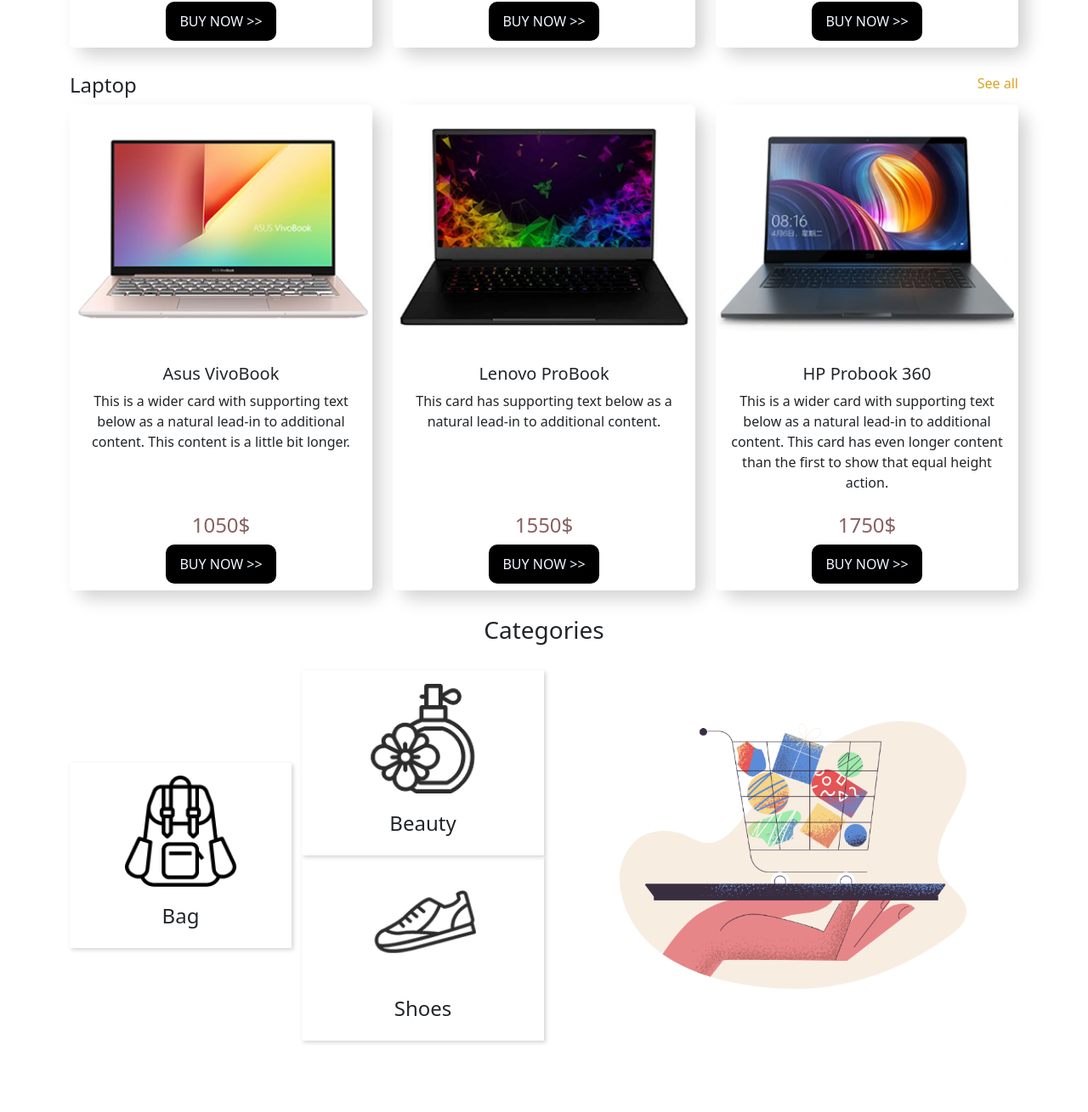
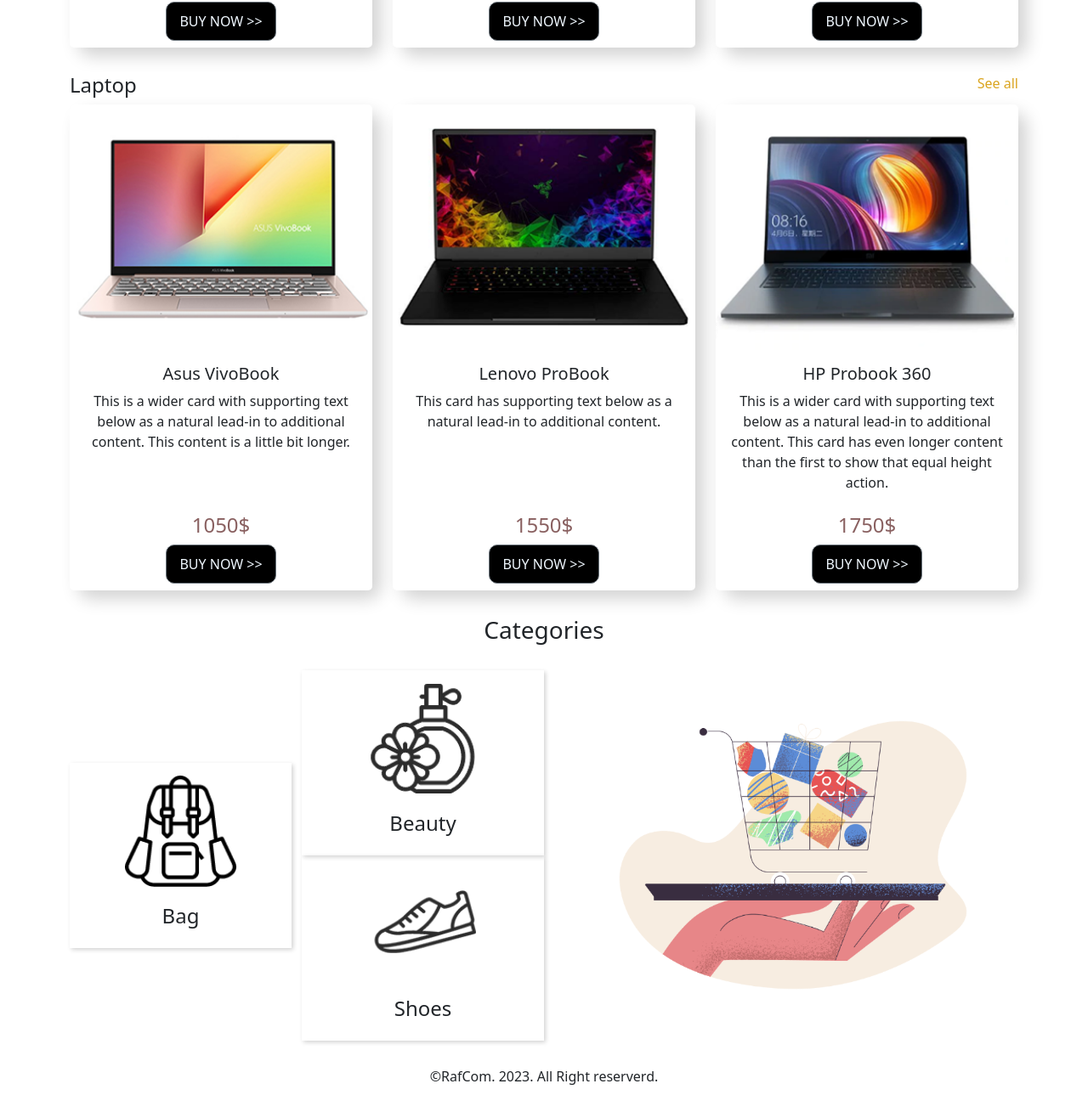
Before and after one commit to RR3395/practice-ecom, a plain HTML site: page index.html in a window 1280 px wide. Shown: the part 1301-2610 px from the top of the page at 85% size. Before the commit the page ends 2556 px from the top, so only its background shows below. Drawn offline with nearby package versions, Linux system fonts and the light colour scheme.

Commit message:
commit l

```diff
--- a/index.html
+++ b/index.html
@@ -51,7 +51,7 @@
                       <p>Macbook Pro is an ultimate laptop for professional users who are concerned about their work </p>
                       <h6>&nbsp;</h6>
 
-                      <button class="btn buy-now">BUY NOW >></button>
+                      <button class="btn btn-secondary buy-now">BUY NOW >></button>
                   </div>
                   <div class="col-md-6">
                     <img src="images/banner-products/product-1.png" class="d-block w-100" alt="..."></div>
@@ -66,7 +66,7 @@
                       <p>Lorem ipsum dolor sit amet consectetur, adipisicing elit. Nulla nam, eius sint repudiandae exercitationem tempora voluptate quibusdam unde a ipsam natus recusandae eum corporis, doloribus eos, blanditiis placeat? Nihil, sit.</p>
                       <h6>&nbsp;</h6>
 
-                      <button class="btn buy-now">BUY NOW >></button>
+                      <button class="btn btn-secondary buy-now">BUY NOW >></button>
                   </div>
                   <div class="col-md-6">
                     <img src="images/banner-products/slider-1.png" class="d-block w-100" alt="..."></div>
@@ -82,7 +82,7 @@
                       <p>Lorem ipsum dolor sit amet consectetur, adipisicing elit. Nulla nam, eius sint repudiandae exercitationem tempora voluptate quibusdam unde a ipsam natus recusandae eum corporis, doloribus eos, blanditiis placeat? Nihil, sit.</p>
                       <h6>&nbsp;</h6>
 
-                      <button class="btn buy-now">BUY NOW >></button>
+                      <button class="btn btn-secondary buy-now">BUY NOW >></button>
                   </div>
                   <div class="col-md-6">
                     <img src="images/banner-products/slider-3.png" class="d-block w-100" alt="..."></div>
@@ -124,7 +124,7 @@
             </div>
             <div class="card-footer footer-shadow">
               <h4 class="price-title">150$</h4>
-              <button class="btn buy-now">BUY NOW >></button>
+              <button class="btn btn-secondary buy-now">BUY NOW >></button>
             </div>
           </div>
         </div>
@@ -137,7 +137,7 @@
             </div>
             <div class="card-footer footer-shadow">
               <h4 class="price-title">550$</h4>
-              <button class="btn buy-now">BUY NOW >></button>
+              <button class="btn btn-secondary buy-now">BUY NOW >></button>
             </div>
           </div>
         </div>
@@ -150,7 +150,7 @@
             </div>
             <div class="card-footer footer-shadow">
               <h4 class="price-title">750$</h4>
-              <button class="btn buy-now">BUY NOW >></button>
+              <button class="btn btn-secondary buy-now">BUY NOW >></button>
             </div>
           </div>
         </div>
@@ -180,7 +180,7 @@
             </div>
             <div class="card-footer footer-shadow">
               <h4 class="price-title">1050$</h4>
-              <button class="btn buy-now">BUY NOW >></button>
+              <button class="btn btn-secondary buy-now">BUY NOW >></button>
             </div>
           </div>
         </div>
@@ -193,7 +193,7 @@
             </div>
             <div class="card-footer footer-shadow">
               <h4 class="price-title">1550$</h4>
-              <button class="btn buy-now">BUY NOW >></button>
+              <button class="btn btn-secondary buy-now">BUY NOW >></button>
             </div>
           </div>
         </div>
@@ -206,7 +206,7 @@
             </div>
             <div class="card-footer footer-shadow">
               <h4 class="price-title">1750$</h4>
-              <button class="btn buy-now">BUY NOW >></button>
+              <button class="btn btn-secondary buy-now">BUY NOW >></button>
             </div>
           </div>
         </div>
@@ -254,6 +254,12 @@
 
   </div>
 
+  <div class="container">
+    <footer class="footer">
+      <short>©RafCom. 2023. All Right reserverd. </short>
+    </footer>
+  </div>
+
 
 
 
--- a/style.css
+++ b/style.css
@@ -61,3 +61,8 @@
     color: goldenrod;
     text-decoration: none;
 }
+
+.footer{
+    text-align: center;
+    font-size: medium;
+}
```
